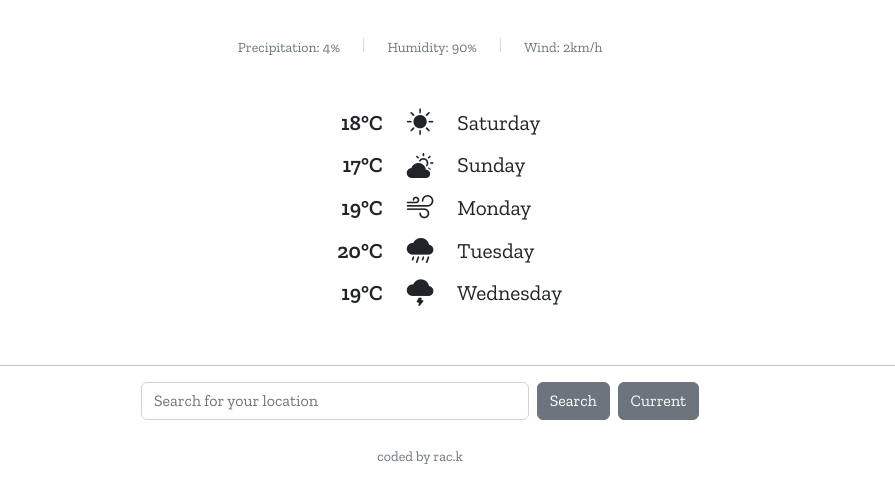
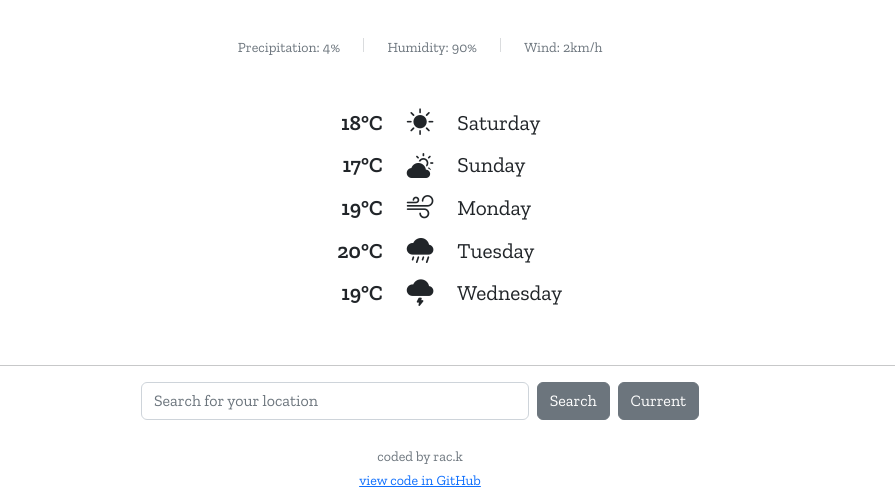
Before and after one commit to rackker/my-weather-app, a plain HTML site: page index.html in a window 1280 px wide. Shown: the part 452-944 px from the top of the page, without its empty margins (220-1115 px from the left). Before the commit the page ends 920 px from the top, so only its background shows below. Drawn offline with nearby package versions, Linux system fonts and the light colour scheme.

Commit message:
added GitHub link

```diff
--- a/index.html
+++ b/index.html
@@ -179,7 +179,10 @@
       </div>
 
       <br />
-      <div class="text-center text-muted"><small>coded by rac.k</small></div>
+      <div class="text-center text-muted"><small>coded by rac.k
+        <br>
+        <a href="https://github.com/rackker/my-weather-app" target="_blank">view code in GitHub</a>
+      </small></div>
     </div>
     <script src="src/index.js"></script>
   </body>
```
